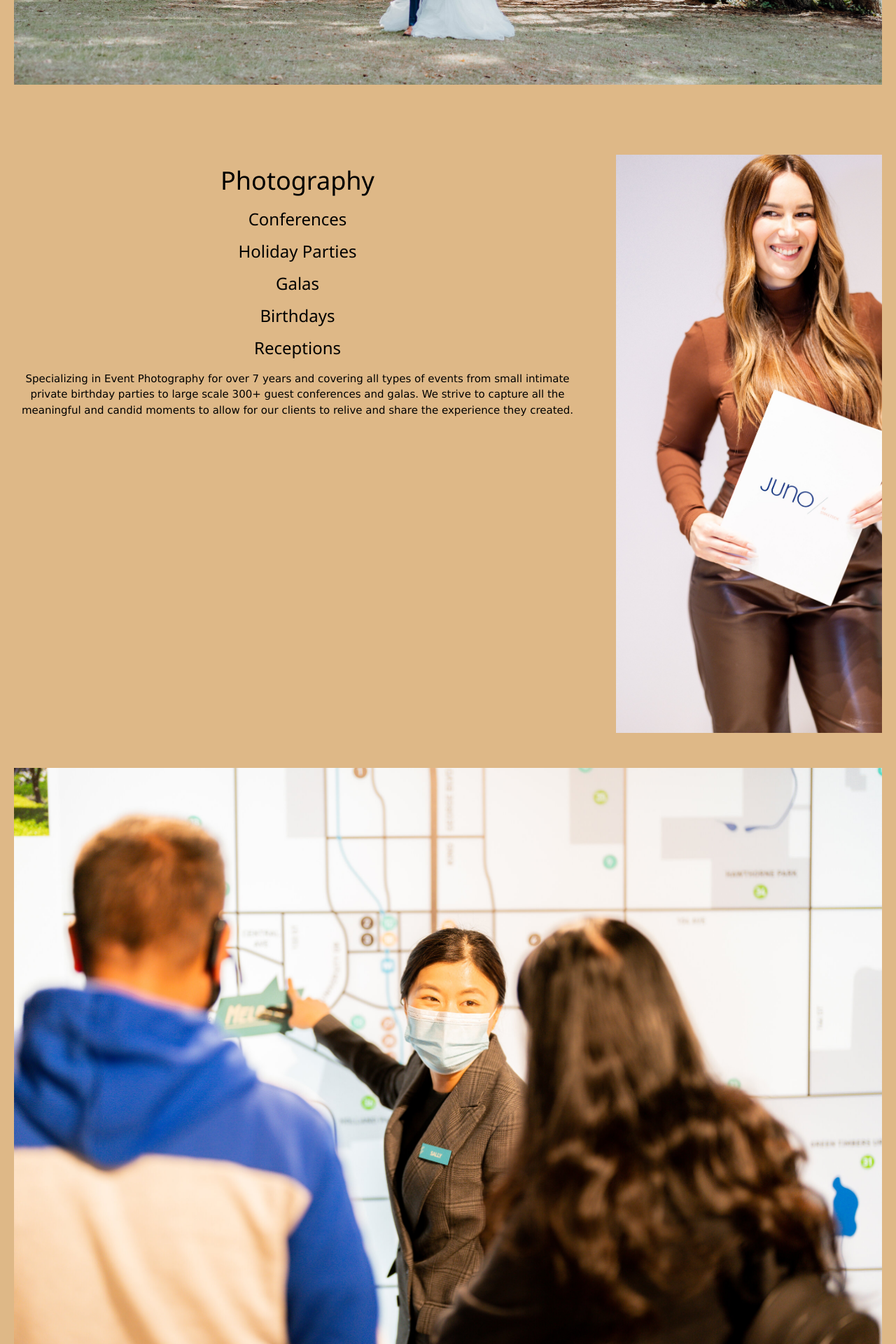
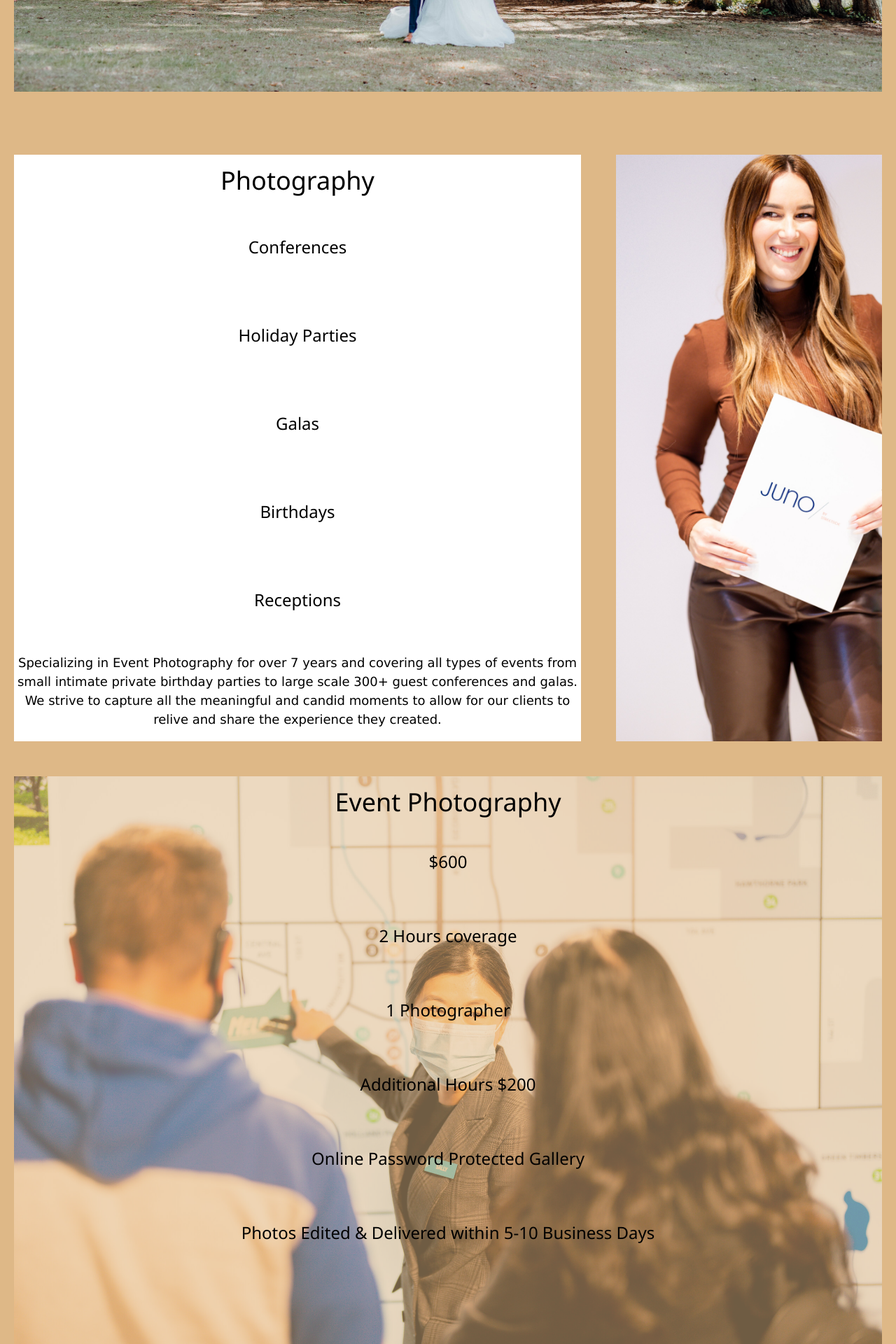
Before and after one commit to jayden-2ang/Pofu-Website-Dev-Project, a PHP site: page /templates/photography.html in a window 1280 px wide. Shown: the part 720-2640 px from the top of the page at 70% size. Run offline with PHP 8.4, Linux system fonts and the light colour scheme.

Commit message:
Fix Photography and Contact pages

```diff
--- a/index.css
+++ b/index.css
@@ -1,5 +1,9 @@
 body{
     background-color: burlywood;
+}
+
+p{
+    font-size: large;
 }
 
 nav{
@@ -12,6 +16,7 @@ nav{
 nav ul li{
     display: inline;
     margin-right: 40px;
+    font-size: larger;
 }
 
 nav a{
@@ -168,18 +173,33 @@ footer ul{
     padding: 20px;
 }
 
-.forms #forms3 label h6{
+.forms #forms3 label p{
+    grid-column: 1/3;
+    justify-self: center;
+}
+
+.forms #forms3 label input{
+    grid-column: 1/3;
+    justify-self: center;
+}
+
+.forms #forms3 label h7{
+    grid-column: 1/3;
+    justify-self: center;
+}
+
+.forms #forms3 label select{
+    grid-column: 1/3;
+    justify-self: center;
+}
+
+.forms #forms3 label textarea{
     grid-column: 1/3;
     justify-self: center;
 }
 
 .forms fieldset{
     padding: 20px;
-}
-
-.forms #forms3 #name{
-    display: flex;
-    justify-content: flex-end;
 }
 
 .forms #forms3 #submit{
@@ -202,13 +222,18 @@ footer ul{
     object-fit: cover;
     height: 100%;
     width: 100%;
-    padding-bottom: 50px;
+    padding-bottom: 40px;
 }
 
 .photography .text{
     grid-column: 1/3;
     grid-row: 2/3;
     text-align: center;
+    background-color: white;
+}
+
+.photography .text h3{
+    padding: 40px;
 }
 
 .photography #juno{
@@ -219,10 +244,32 @@ footer ul{
     width: 100%;
 }
 
-.photography #pricing{
+.photography .pricing{
     grid-column: 1/4;
     grid-row: 3/4;
     object-fit: cover;
     height: 100%;
     width: 100%;
+    position: relative;
 }
+
+.photography .pricing::before{
+    content: '';
+    background-image: url(./images/pricing.jpeg);
+    background-size: cover;
+    height: 100%;
+    width: 100%;
+    position: absolute;
+    opacity: 0.5;
+    z-index: -1;
+}
+
+.photography .pricing h3{
+    padding: 30px;
+}
+
+.photography img{
+    object-fit: cover;
+    height: 100%;
+    width: 100%;
+}
--- a/templates/contact.php
+++ b/templates/contact.php
@@ -43,7 +43,7 @@
         <div class="forms">
             <h3>Feel free to contact me anytime if you have any questions or want further details about my services. I will get back to you within 24 hours :)</h3>
             <fieldset id="forms1">
-                <h4>Name (required)</h4>
+                <h2>Name (required)</h2>
                 <label>
                     <p>First Name</p>
                     <input type="text" name="fName" required>
@@ -66,7 +66,7 @@
                 </label>
             </fieldset>
             <fieldset id="forms2">
-                <h4>Event Location (required)</h4>
+                <h2>Event Location (required)</h2>
                 <label>
                     <p>Address</p>
                     <input type="text" name="location" required>
@@ -96,8 +96,8 @@
                 </label>
                 <label>
                     <p>Start Time of Event</p>
+                    <h7>*We will arrive 1 hour early for setup</h7><br>
                     <input type="time" name="start" required>
-                    <br><h6>*We will arrive 1 hour early for setup</h6>
                     <?php the_validation_message('start'); ?>
                 </label>
                 <label>
--- a/templates/photobooth.html
+++ b/templates/photobooth.html
@@ -52,7 +52,7 @@
         </div>
         <img id="printout" src="../images/photo-booth-prints.jpeg" alt="Photo Printouts">
         <div class="overlay">
-            <h2>Customized Photo Overlays</h2>
+            <h1>Customized Photo Overlays</h1>
             <p>We can do it all from specially designed print templates to branded
             overlays so that your photos will be one-of-a-kind.</p>
         </div>
--- a/templates/photography.html
+++ b/templates/photography.html
@@ -34,9 +34,19 @@
                 We strive to capture all the meaningful and candid moments to allow for our clients to relive and share the experience they created.</p>
         </div>
         <img src="../images/juno.webp" id="juno" alt="Picture of Woman Holding Juno Sign">
-        <img src="../images/pricing.jpeg" id="pricing" alt="Picture of Woman presenting">
+        <div class="pricing">
+            <h1>Event Photography</h1>
+            <h3>$600</h3>
+            <h3>2 Hours coverage</h3>
+            <h3>1 Photographer</h3>
+            <h3>Additional Hours $200</h3>
+            <h3>Online Password Protected Gallery</h3>
+            <h3>Photos Edited & Delivered within 5-10 Business Days</h3>
+        </div>
+        <img src="../images/photo1.jpeg" id="photo1" alt="Wedding Photo Header">
+        <img src="../images/photo2.webp" id="photo2" alt="Wedding Photo Header">
+        <img src="../images/photo3.webp" id="photo3" alt="Wedding Photo Header">
     </div>
-
     <footer>
         <h2>Photo Booth & Event Photography</h2>
         <ul>
```
Also changed, not shown: images/photo1.jpeg (added), images/photo2.webp (added), images/photo3.webp (added).
